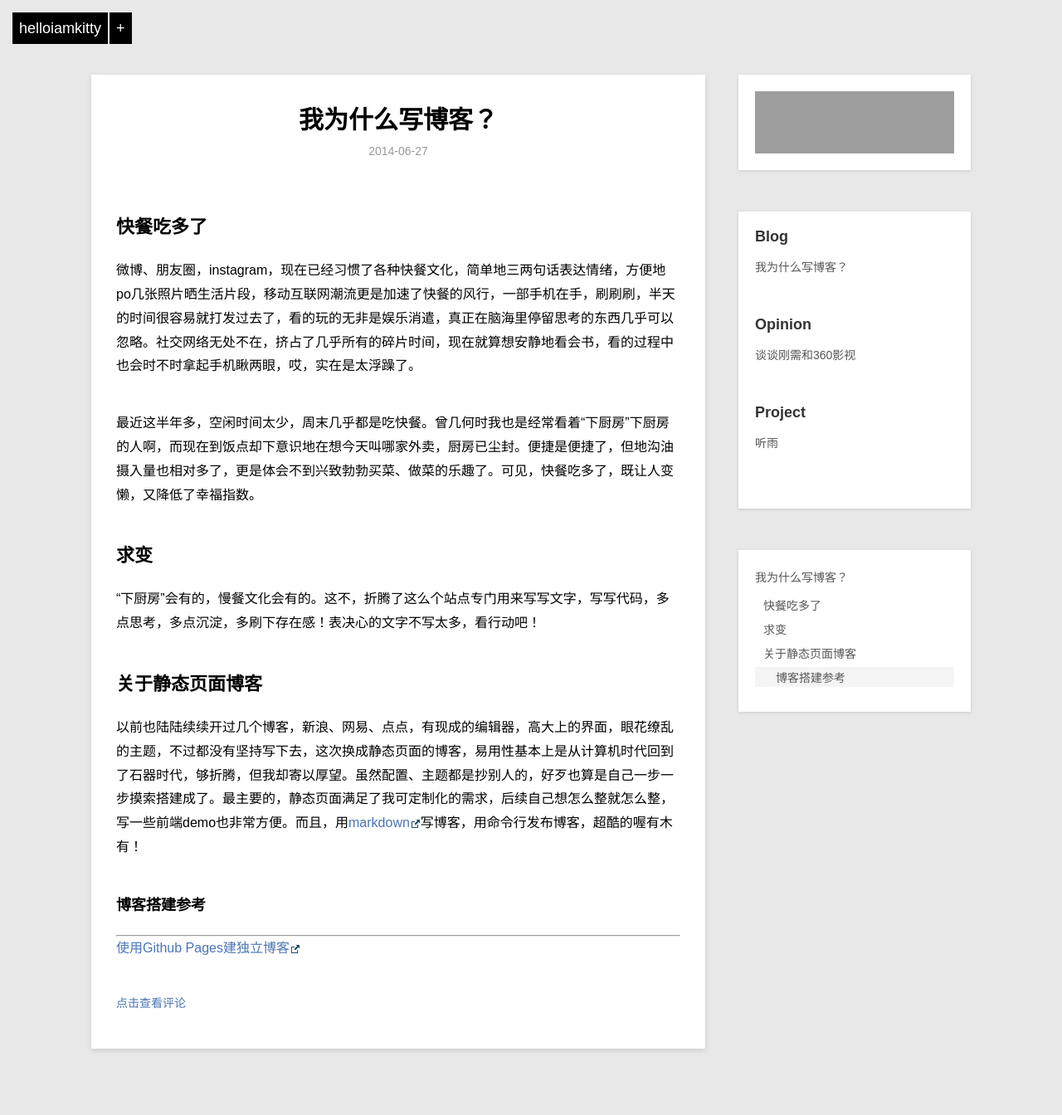
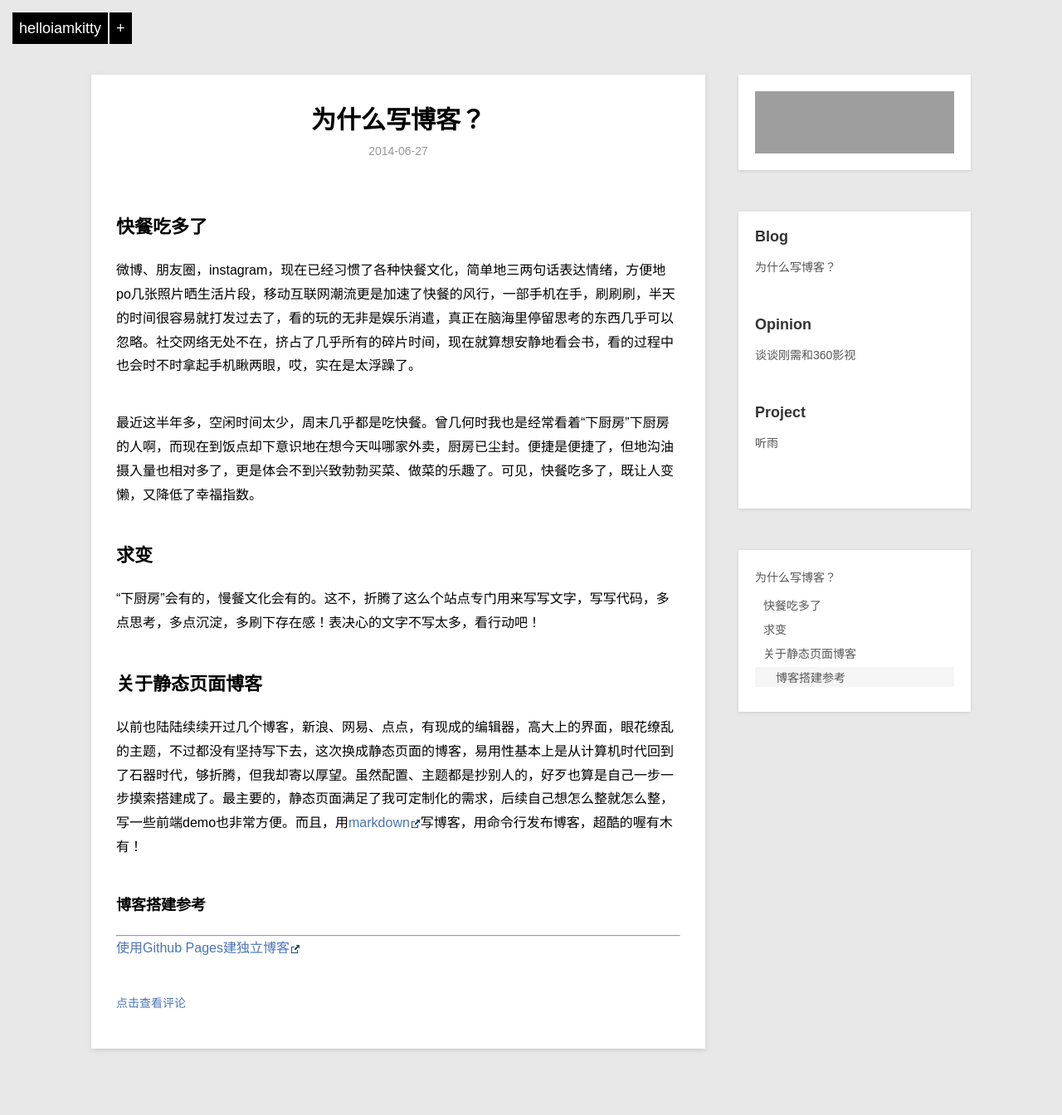
Before and after one commit to helloiamkitty/helloiamkitty.github.io, a Jekyll site: the page built from _posts/blog/2014-06-27-why-blog.md, in a window 1280 px wide. Shown: the whole page at 83% size. Built offline with Jekyll 4.4.1, drawn with Linux system fonts in a browser that asks for light colours; Markdown is read by kramdown in place of the engine named in the settings; some of the changed lines change nothing that is shown; grey boxes are pictures that could not be loaded.

Commit message:
Blog.change the brief

```diff
--- a/_posts/blog/2014-06-27-why-blog.md
+++ b/_posts/blog/2014-06-27-why-blog.md
@@ -1,8 +1,8 @@
 ---
 layout:     post
-title:      我为什么写博客？
+title:      为什么写博客？
 category: blog
-description: 敦促自己写博客，加强存在感。
+description: 据说，写博客可以加强存在感喔。
 ---
 
 ##快餐吃多了
```
Also changed, not shown: 2 other files.
